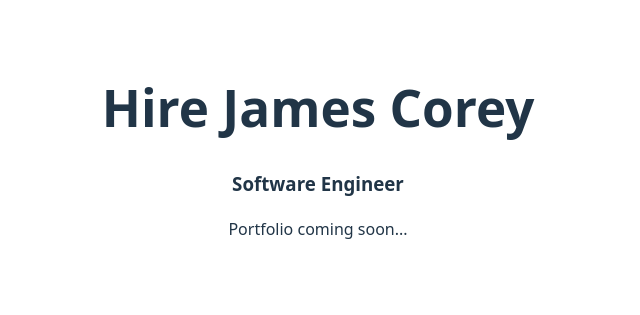
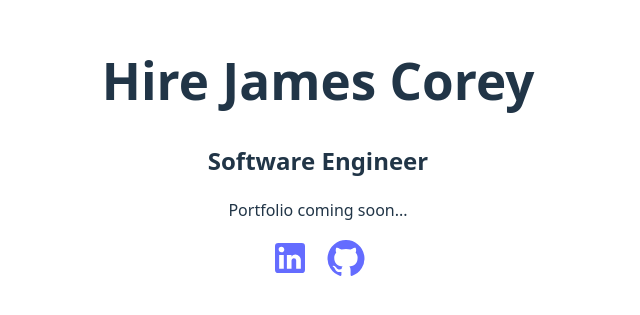
Before and after one commit to JCWoodworker/hire-james-corey, a React (Vite) app: page / in a window 1280 px wide. Shown: the part 249-564 px from the top of the page, without its empty margins (322-962 px from the left). Built offline with nearby package versions, Linux system fonts and the light colour scheme.

Commit message:
added social icons and MUI

```diff
--- a/package.json
+++ b/package.json
@@ -10,6 +10,10 @@
     "preview": "vite preview"
   },
   "dependencies": {
+    "@emotion/react": "^11.14.0",
+    "@emotion/styled": "^11.14.0",
+    "@mui/icons-material": "^6.4.7",
+    "@mui/material": "^6.4.7",
     "react": "^19.0.0",
     "react-dom": "^19.0.0"
   },
--- a/src/App.tsx
+++ b/src/App.tsx
@@ -1,12 +1,30 @@
+import { Box } from "@mui/material"
 import "./App.css"
+import { LinkedIn, GitHub } from "@mui/icons-material"
 
 function App() {
 	return (
-		<>
+		<Box>
 			<h1>Hire James Corey</h1>
-			<h3>Software Engineer</h3>
-      <p>Portfolio coming soon...</p>
-		</>
+			<h2>Software Engineer</h2>
+			<p>Portfolio coming soon...</p>
+			<Box
+				sx={{
+					display: "flex",
+					flexDirection: "row",
+					justifyContent: "center",
+					alignItems: "center",
+					gap: 2,
+				}}
+			>
+				<a href="https://www.linkedin.com/in/j-corey">
+					<LinkedIn sx={{ fontSize: 40 }} />
+				</a>
+				<a href="https://github.com/jcwoodworker">
+					<GitHub sx={{ fontSize: 40 }} />
+				</a>
+			</Box>
+		</Box>
 	)
 }
 
```
Also changed, not shown: 2 other files (tests, documents, lock files or other folders).
